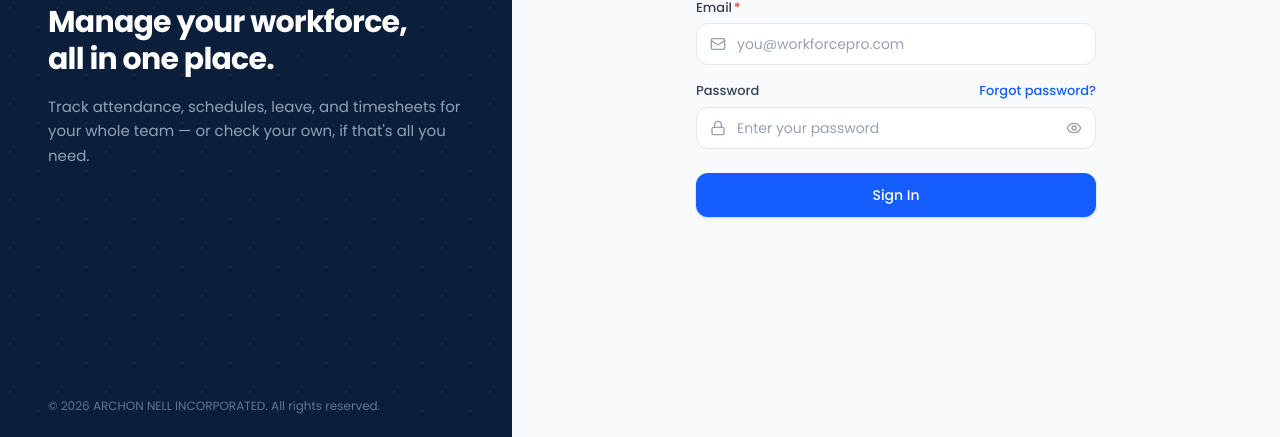
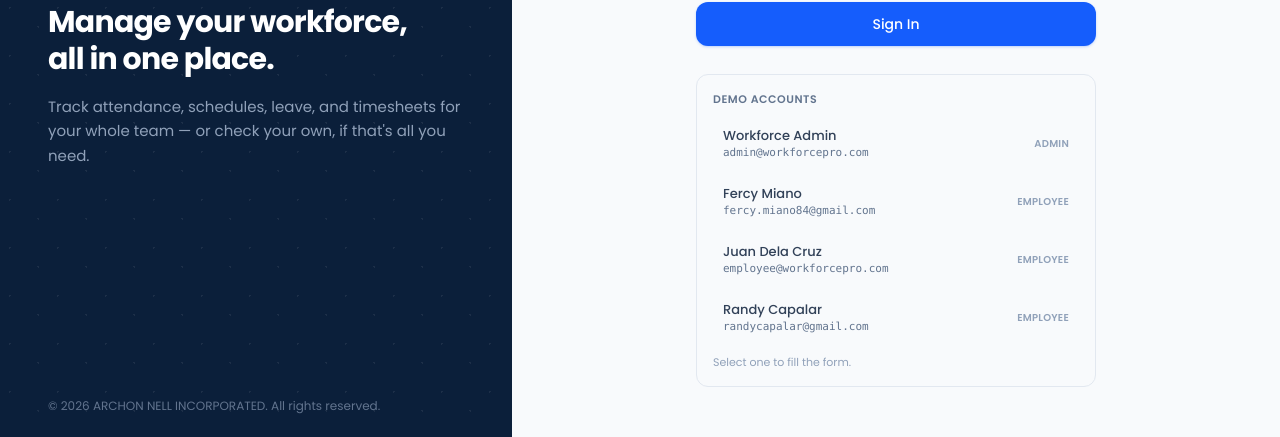
Before and after one commit to fercymiano08/workforce-mgmt, a React (Vite) app in the folder frontend/: page /login in a window 1280 px wide. Shown: the part 338-775 px from the top of the page. Built offline with nearby package versions, Linux system fonts and the light colour scheme; no server answers.

Commit message:
Show the seeded demo accounts on the login page

```diff
--- a/frontend/src/pages/auth/Login.jsx
+++ b/frontend/src/pages/auth/Login.jsx
@@ -6,6 +6,15 @@ import { useAuth } from '../../context/AuthContext';
 import { useToast } from '../../context/ToastContext';
 import Button from '../../components/ui/Button';
 import Input from '../../components/ui/Input';
+
+// Seeded by DatabaseSeeder. The admin sees everything; an employee is scoped to their own records
+// and is signed out after 3 idle minutes, which is what the kiosk/attendance flow is built around.
+const DEMO_ACCOUNTS = [
+  { label: 'Workforce Admin', role: 'Admin', email: 'admin@workforcepro.com', password: 'Admin@123' },
+  { label: 'Fercy Miano', role: 'Employee', email: 'fercy.miano84@gmail.com', password: 'Employee@123' },
+  { label: 'Juan Dela Cruz', role: 'Employee', email: 'employee@workforcepro.com', password: 'Employee@123' },
+  { label: 'Randy Capalar', role: 'Employee', email: 'randycapalar@gmail.com', password: 'Employee@123' },
+];
 
 export default function Login() {
   const { login } = useAuth();
@@ -174,6 +183,37 @@ export default function Login() {
               {lockout > 0 ? `Try again in ${lockout}s` : 'Sign In'}
             </Button>
           </form>
+
+          {/* The seeded accounts are the only way in, and guessing an address costs a rate-limit
+              attempt (5 tries, then a 60s lockout) that is easy to spend before a demo even starts. */}
+          <div className="mt-7 rounded-xl border border-slate-200 bg-slate-50 p-4">
+            <p className="text-[11px] font-semibold uppercase tracking-wider text-slate-500 mb-2.5">
+              Demo accounts
+            </p>
+            <div className="space-y-1.5">
+              {DEMO_ACCOUNTS.map((account) => (
+                <button
+                  key={account.email}
+                  type="button"
+                  onClick={() => {
+                    setEmail(account.email);
+                    setPassword(account.password);
+                    setError('');
+                  }}
+                  className="w-full flex items-center justify-between gap-3 rounded-lg px-2.5 py-2 text-left hover:bg-white hover:shadow-sm transition-all duration-150"
+                >
+                  <span className="min-w-0">
+                    <span className="block text-[13px] font-medium text-slate-700 truncate">{account.label}</span>
+                    <span className="block text-[11px] text-slate-500 font-mono truncate">{account.email}</span>
+                  </span>
+                  <span className="shrink-0 text-[10px] font-semibold uppercase tracking-wide text-slate-400">
+                    {account.role}
+                  </span>
+                </button>
+              ))}
+            </div>
+            <p className="text-[11px] text-slate-400 mt-2.5">Select one to fill the form.</p>
+          </div>
         </div>
       </div>
     </div>
```
